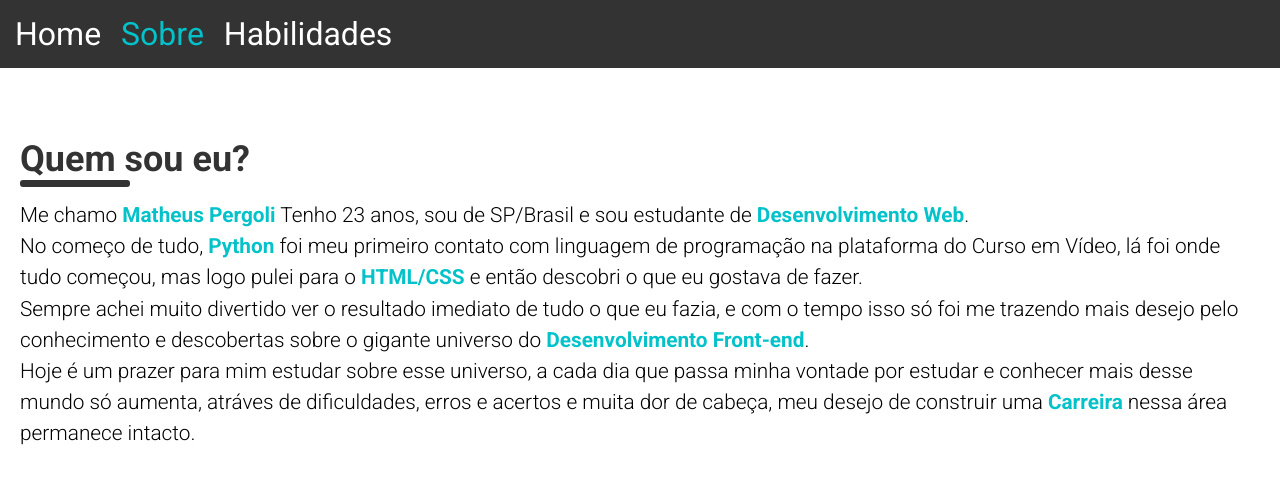
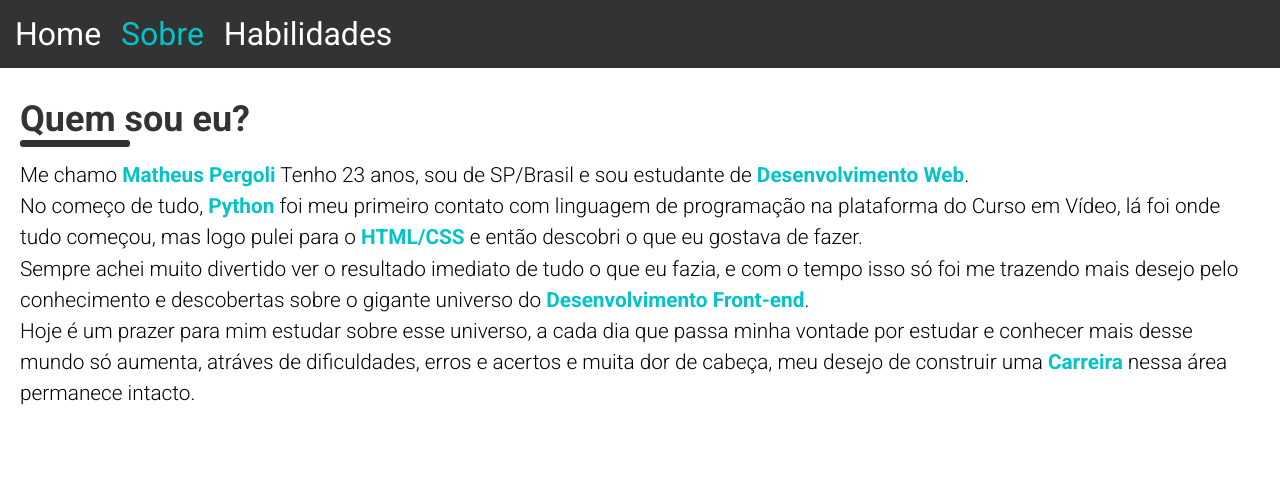
Before and after one commit to matheuspergoli/portfolio, a React (Vite) app: page /sobre in a window 1280 px wide. Shown: the top 484 px of the page. Built offline with nearby package versions, Linux system fonts and the light colour scheme.

Commit message:
Modificando espaçamentos

```diff
--- a/src/Components/Navbar/Navbar.tsx
+++ b/src/Components/Navbar/Navbar.tsx
@@ -8,7 +8,7 @@ const NavbarContainer = styled.nav`
   align-items: center;
   gap: 20px;
   padding: 15px;
-  margin-bottom: 50px;
+  margin-bottom: 30px;
   background-color: #333;
 
   &.navMobile {
--- a/src/Components/Sobre/SobreMim.tsx
+++ b/src/Components/Sobre/SobreMim.tsx
@@ -3,7 +3,7 @@ import styled from 'styled-components'
 import Head from '../Helper/Head'
 
 const ContainerMain = styled.main`
-  padding: 20px;
+  padding: 0 20px;
   font-weight: 300;
 `
 
```
